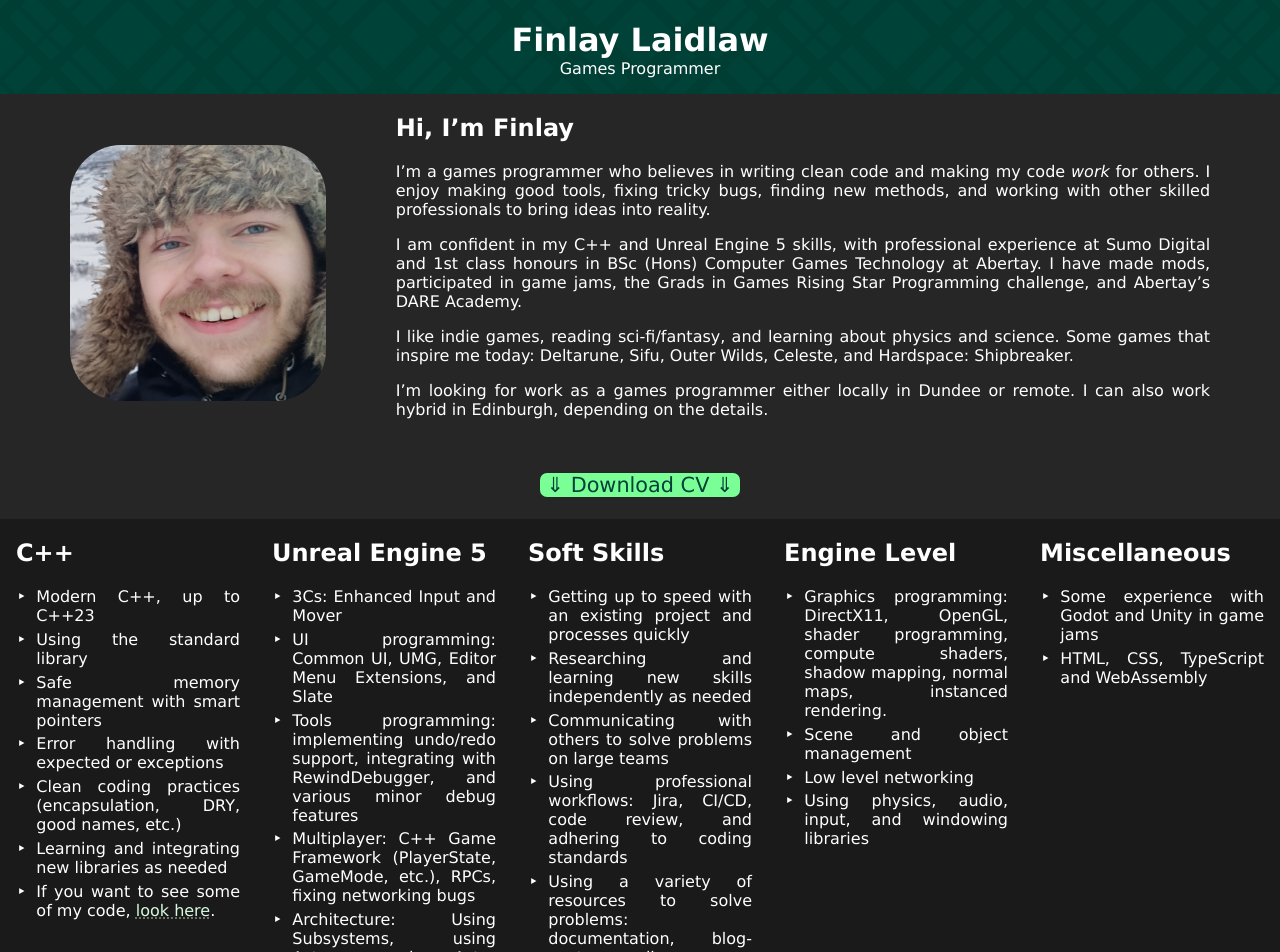
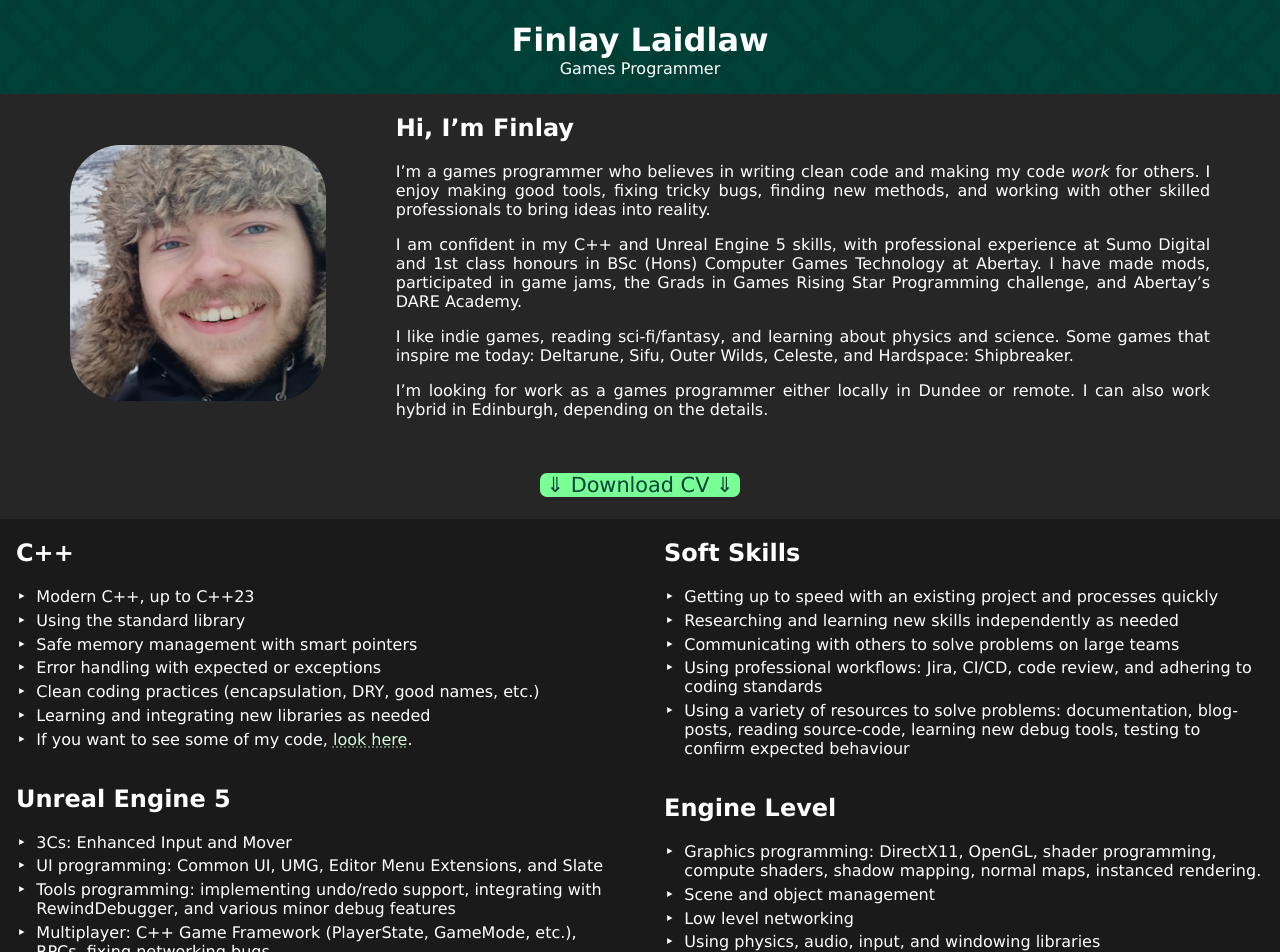
Before and after one commit to CyborgCabbage/cyborgcabbage.github.io, a Jekyll site: the page built from index.md, in a window 1280 px wide. Shown: the top 952 px of the page. Built offline with Jekyll 4.4.1, drawn with Linux system fonts in a browser that asks for light colours; some of the changed text lies outside the part shown.

Commit message:
Two column layout + find out more button

```diff
--- a/_sass/_base.scss
+++ b/_sass/_base.scss
@@ -13,7 +13,8 @@ ul {
 
 li {
   padding-left: 1ch;
-  margin: 0.3em 0
+  margin: 0.3em 0;
+  text-align: left;
 }
 
 html {
--- a/_sass/_home.scss
+++ b/_sass/_home.scss
@@ -54,25 +54,18 @@
 }
 
 .skills {
-  align-self: center;
-  display: flex;
-  align-items: flex-start;
-  justify-content: center;
-  gap: 2rem;
-}
-
-.skills section {
-  flex-grow: 1;
-  flex-basis: 0;
-  max-width: 80ch;
+  width: 100%;
+  columns: 2 400px;
+  column-gap: 3rem;
+  section {
+    text-justify: left;
+     break-inside: avoid;
+     display: inline-block
+    /*display: block flow-root;*/
+  }
 }
 
 @media screen and (width < 840px) {
-  .skills {
-    flex-direction: column;
-    justify-content: flex-start;
-    gap: 0;
-  }
 }
 
 /* Featured project */
@@ -101,9 +94,11 @@
   padding: 1rem;
   width: min(960px, 100vw);
   img {
+    display: block;
     width: 100%;
   }
   .project-thumbnail {
+    display: block;
     flex-shrink: 0;
     width: 360px;
   }
@@ -123,6 +118,20 @@
   }
 }
 
+.project-link {
+  background-color: vars.$hover-color;
+  padding: 1rem;
+  color: vars.$bar-color;
+  a {
+    font-size: 130%;
+    text-decoration: none;
+    color: vars.$bar-color;
+  }
+  a:hover {
+    text-decoration: underline;
+  }
+}
+
 @media screen and (width < 840px) {
   .project-panel {
     flex-direction: column !important;
--- a/index.md
+++ b/index.md
@@ -99,7 +99,9 @@ I'd happily work with Finlay again in the future, and have no doubt he has a bri
 <div class="project-panel">
 <section class="project-thumbnail">
 <img src="{{ post.image }}" />
-<a href="{{ post.url }}">Go to project page</a>
+<div class="project-link">
+<a href="{{ post.url }}">Find out more</a>&nbsp;➔
+</div>
 </section>
 <section markdown="1" class="project-summary">
 {{ post.summary }}
```
